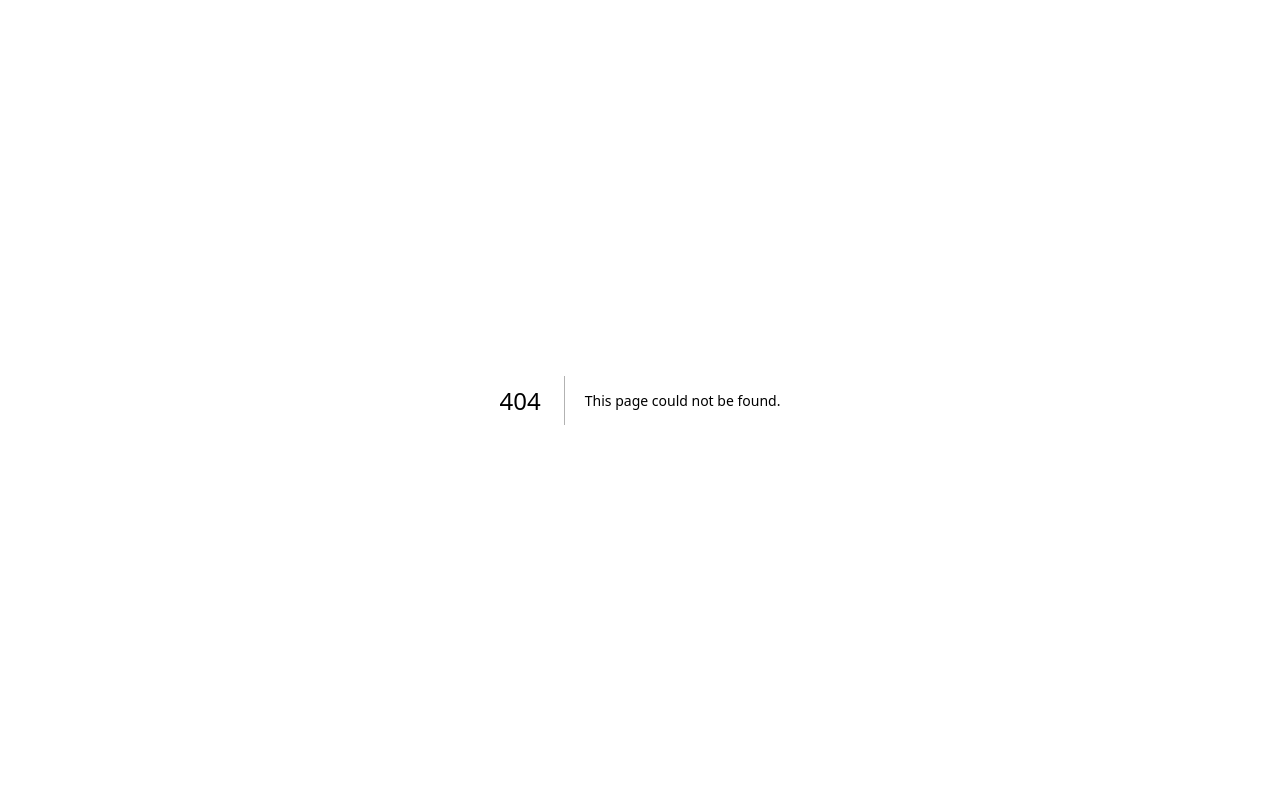
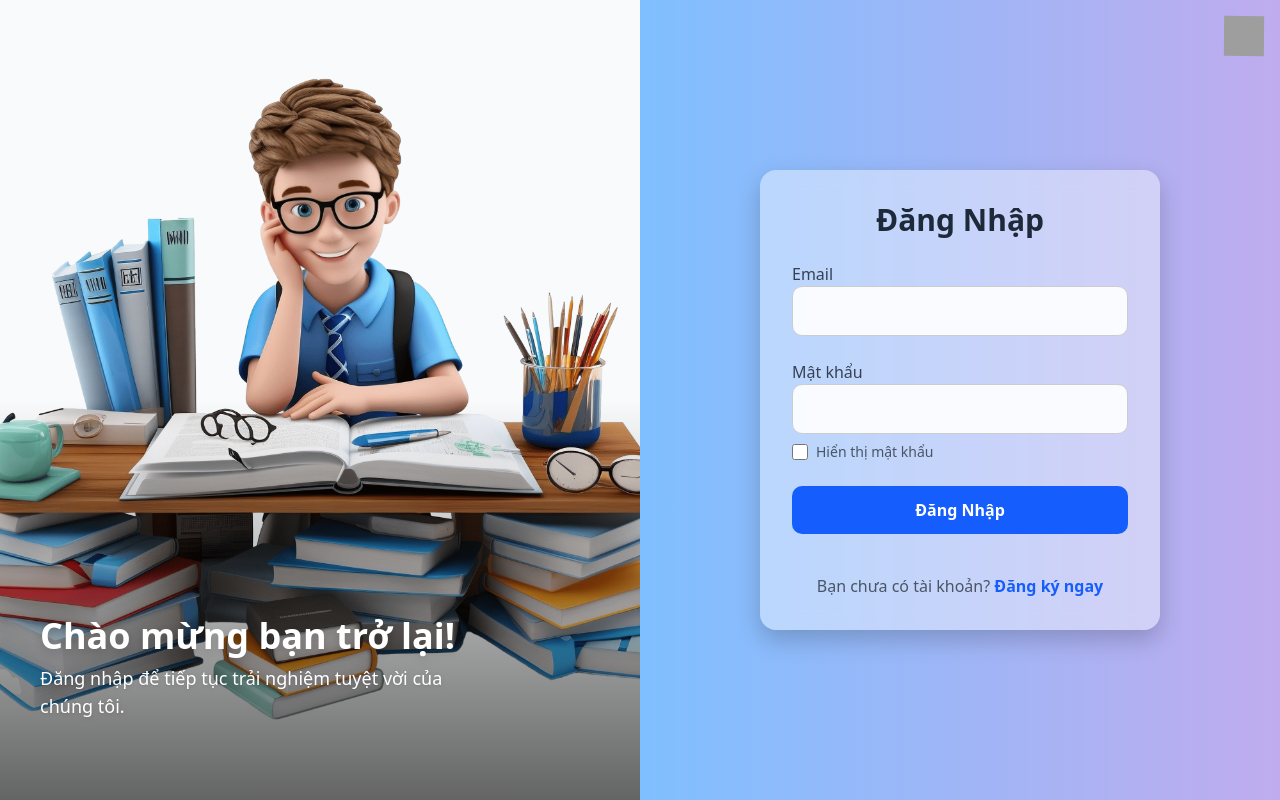
Before and after one commit to KhucNhan/QuadaLearn_FE, a Next.js app in the folder quanda_learning/: page /authenticate/login in a window 1280 px wide. Before the commit this address had no page. Built offline with nearby package versions, Linux system fonts and the light colour scheme; grey boxes are pictures that could not be loaded.

Commit message:
api login

```diff
--- /dev/null
+++ b/quanda_learning/src/app/home/page.tsx
@@ -0,0 +1,41 @@
+"use client";
+
+import { useEffect, useState } from "react";
+import { useRouter } from "next/navigation";
+
+export default function Home() {
+  const router = useRouter();
+  const [name, setName] = useState<string | null>(null);
+
+  useEffect(() => {
+    // Lấy token & name từ localStorage
+    const token = localStorage.getItem("token");
+    const userName = localStorage.getItem("name");
+
+    if (!token) {
+      // Nếu chưa login thì chuyển về trang login
+      router.push("/login");
+    } else {
+      setName(userName || "Người dùng");
+    }
+  }, [router]);
+
+  const handleLogout = () => {
+    localStorage.removeItem("token");
+    localStorage.removeItem("name");
+    router.push("/login");
+  };
+
+  return (
+    <div className="flex flex-col items-center justify-center h-screen">
+      <h1 className="text-3xl font-bold mb-4">🏠 Trang Home</h1>
+      <p className="text-lg mb-6">Xin chào, {name}</p>
+      <button
+        onClick={handleLogout}
+        className="bg-red-500 text-white px-4 py-2 rounded-lg hover:bg-red-600"
+      >
+        Đăng xuất
+      </button>
+    </div>
+  );
+}
--- a/quanda_learning/src/components/Header.tsx
+++ b/quanda_learning/src/components/Header.tsx
@@ -34,7 +34,7 @@ export default function Header() {
 
         {/* Nút bắt đầu */}
         <button
-          onClick={() => router.push("/login")}
+          onClick={() => router.push("/authenticate/login")}
           className="mt-4 md:mt-0 inline-block bg-yellow-400 text-indigo-900 font-bold px-6 py-3 rounded-full shadow-lg hover:bg-yellow-300 transition-colors duration-300 drop-shadow-md"
         >
           Bắt đầu học
--- a/quanda_learning/src/components/login_and_register/AuthLayout.tsx
+++ b/quanda_learning/src/components/login_and_register/AuthLayout.tsx
@@ -12,7 +12,7 @@ export default function AuthLayout({
 }) {
   const router = useRouter();
   const images = {
-    login: "images/login_register/anhnenlogin.png",
+    login: "/images/login_register/anhnenlogin.png",
     register: "https://img.freepik.com/psd-premium/studente-3d-che-legge-dal-notebook-alla-sua-scrivania-render-3d-di-studente-seduto-davanti-alla-scrivania_753500-432.jpg",
   };
 
--- a/quanda_learning/src/components/login_and_register/LoginForm.tsx
+++ b/quanda_learning/src/components/login_and_register/LoginForm.tsx
@@ -1,23 +1,45 @@
 "use client";
 import { useState } from "react";
 import { useRouter } from "next/navigation";
-import '../../styles/login_and_register/LoginForm.css';
-
+import { login } from "@/lib/LoginAPI";
+import "../../styles/login_and_register/LoginForm.css";
 
 export default function LoginForm() {
   const router = useRouter();
   const [showPassword, setShowPassword] = useState(false);
+  const [email, setEmail] = useState("");
+  const [password, setPassword] = useState("");
+  const [error, setError] = useState("");
+
+  const handleSubmit = async (e: React.FormEvent) => {
+    e.preventDefault();
+    setError("");
+
+    try {
+      const data = await login(email, password);
+
+      // 👉 Lưu token vào localStorage
+      localStorage.setItem("token", data.token);
+      router.push("/home");
+    } catch (err) {
+      setError("Sai email hoặc mật khẩu");
+      console.error(err);
+    }
+  };
 
   return (
     <div className="form-container-login mx-auto">
-      <form
-        onSubmit={(e) => {
-          e.preventDefault();
-          alert("Đăng nhập thành công (demo)");
-        }}
-        className="space-y-6"
-      >
-        <h2 className="text-3xl font-bold text-center gradient-text">Đăng Nhập</h2>
+      <form onSubmit={handleSubmit} className="space-y-6">
+        <h2 className="text-3xl font-bold text-center gradient-text">
+          Đăng Nhập
+        </h2>
+
+        {error && (
+          <p className="text-red-500 text-center font-medium">
+            {error}
+          </p>
+        )}
+
 
         <div>
           <label htmlFor="email" className="block font-medium text-gray-700">
@@ -26,6 +48,8 @@ export default function LoginForm() {
           <input
             type="email"
             id="email"
+            value={email}
+            onChange={(e) => setEmail(e.target.value)}
             required
             className="w-full px-4 py-3 border border-gray-300 rounded-lg focus:ring-2 focus:ring-blue-500"
           />
@@ -38,6 +62,8 @@ export default function LoginForm() {
           <input
             type={showPassword ? "text" : "password"}
             id="password"
+            value={password}
+            onChange={(e) => setPassword(e.target.value)}
             required
             className="w-full px-4 py-3 border border-gray-300 rounded-lg focus:ring-2 focus:ring-blue-500"
           />
@@ -66,7 +92,7 @@ export default function LoginForm() {
           Bạn chưa có tài khoản?{" "}
           <button
             type="button"
-            onClick={() => router.push("/register")}
+            onClick={() => router.push("/authenticate/register")}
             className="text-blue-600 hover:underline font-semibold"
           >
             Đăng ký ngay
--- a/quanda_learning/src/components/login_and_register/RegisterForm.tsx
+++ b/quanda_learning/src/components/login_and_register/RegisterForm.tsx
@@ -64,7 +64,7 @@ export default function RegisterForm() {
           Đã có tài khoản?{" "}
           <button
             type="button"
-            onClick={() => router.push("/login")}
+            onClick={() => router.push("/authenticate/login")}
             className="text-blue-600 hover:underline font-semibold"
           >
             Đăng nhập ngay
--- a/quanda_learning/src/components/sections/Hero.tsx
+++ b/quanda_learning/src/components/sections/Hero.tsx
@@ -16,7 +16,7 @@ export default function Hero() {
           Học tiếng Anh không chỉ là học ngữ pháp và từ vựng – mà là mở ra cánh cửa đến với thế giới cơ hội.
         </p>
         <button
-          onClick={() => appRouter.push("/register")}
+          onClick={() => appRouter.push("/authenticate/register")}
           className="custom-btn"
         >
           Đăng ký ngay
--- /dev/null
+++ b/quanda_learning/src/lib/LoginAPI.ts
@@ -0,0 +1,23 @@
+// src/lib/api.ts
+export interface LoginResponse {
+  id: number;
+  token: string;
+  name: string;
+  authorities: { authority: string }[];
+}
+
+export async function login(email: string, password: string): Promise<LoginResponse> {
+  const res = await fetch("http://localhost:8888/api/auth/login", {
+    method: "POST",
+    headers: {
+      "Content-Type": "application/json",
+    },
+    body: JSON.stringify({ email, password }),
+  });
+
+  if (!res.ok) {
+    throw new Error("Đăng nhập thất bại");
+  }
+
+  return res.json();
+}
```
Also changed, not shown: quanda_learning/src/app/authenticate/login/page.tsx (renamed from quanda_learning/src/app/login/page.tsx), quanda_learning/src/app/authenticate/register/page.tsx (renamed from quanda_learning/src/app/register/page.tsx).
